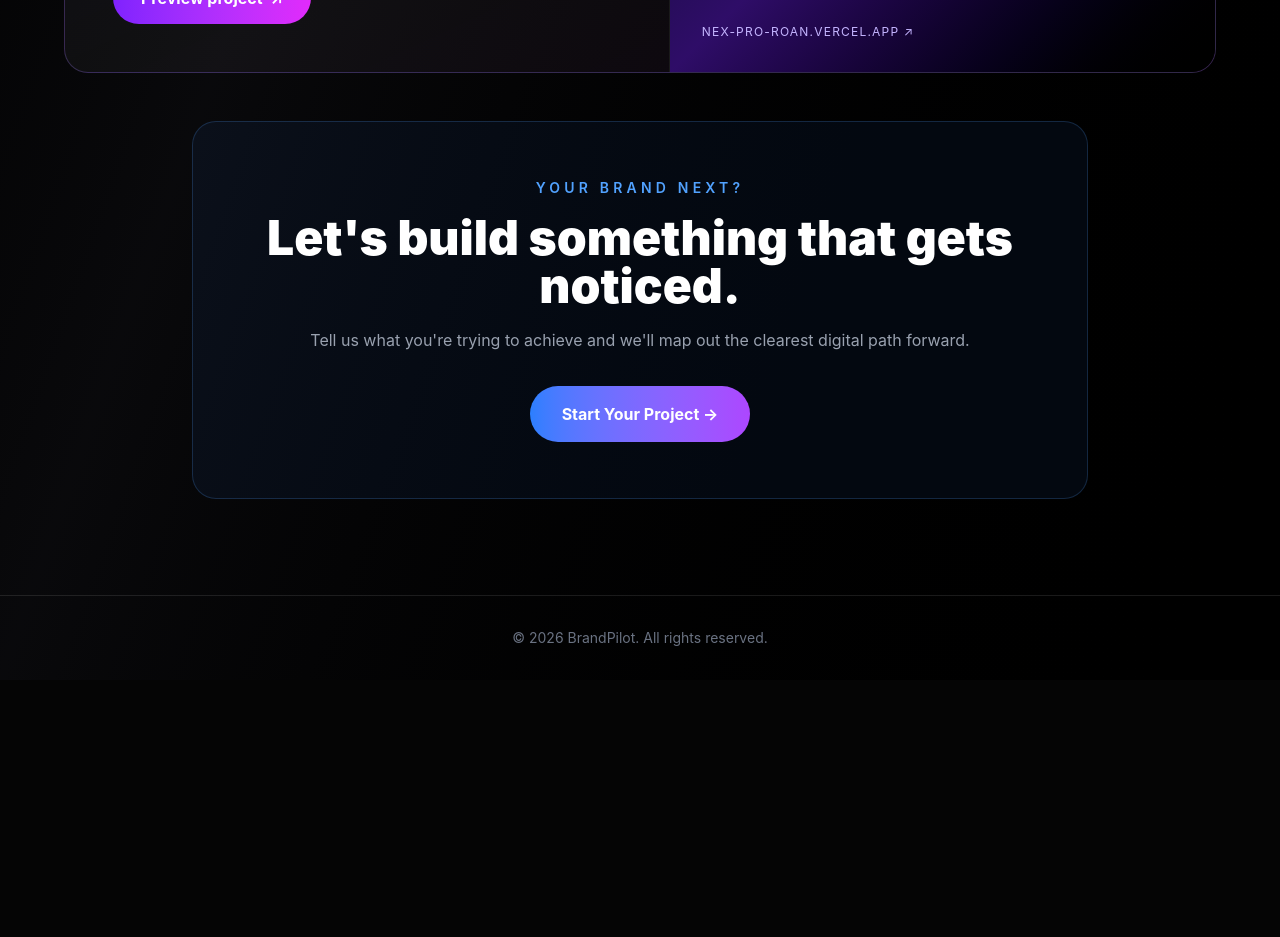
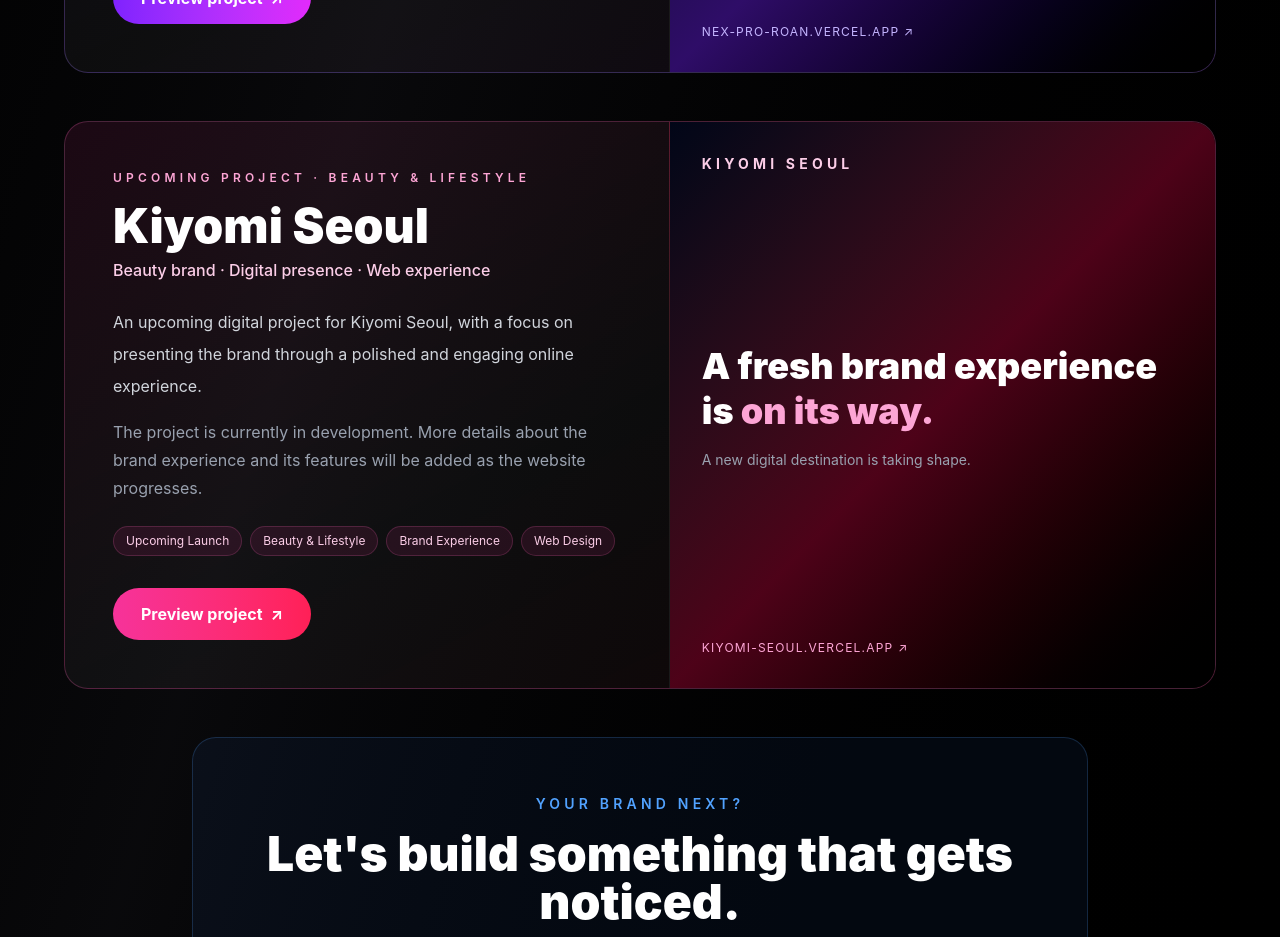
Before and after one commit to thasleenanasreen242-cmd/BrandPilot, a Next.js app: page /portfolio in a window 1280 px wide. Shown: the part 2960-3897 px from the top of the page. Before the commit the page ends 3640 px from the top, so only its background shows below. Built offline with nearby package versions, Linux system fonts and the light colour scheme.

Commit message:
Add Kiyomi Seoul as upcoming portfolio project

```diff
--- a/app/portfolio/page.tsx
+++ b/app/portfolio/page.tsx
@@ -135,6 +135,33 @@ export default function PortfolioPage() {
           </article>
         </div>
       </section>
+      <section className="relative z-10 px-6 pb-12">
+        <div className="max-w-6xl mx-auto">
+          <article className="overflow-hidden rounded-3xl border border-pink-400/25 bg-gradient-to-br from-pink-500/[0.10] via-white/[0.04] to-rose-500/[0.06]">
+            <div className="grid lg:grid-cols-[1.05fr_0.95fr]">
+              <div className="p-8 md:p-12">
+                <p className="text-xs uppercase tracking-[0.35em] text-pink-300 font-semibold">Upcoming Project · Beauty & Lifestyle</p>
+                <h2 className="text-4xl md:text-5xl font-black mt-4">Kiyomi Seoul</h2>
+                <p className="text-pink-200 font-medium mt-2">Beauty brand · Digital presence · Web experience</p>
+                <p className="text-gray-300 leading-8 mt-6">An upcoming digital project for Kiyomi Seoul, with a focus on presenting the brand through a polished and engaging online experience.</p>
+                <p className="text-gray-400 leading-7 mt-4">The project is currently in development. More details about the brand experience and its features will be added as the website progresses.</p>
+                <div className="flex flex-wrap gap-2 mt-6">
+                  {["Upcoming Launch","Beauty & Lifestyle","Brand Experience","Web Design"].map(tag=><span key={tag} className="text-xs px-3 py-1.5 rounded-full bg-pink-500/10 text-pink-200 border border-pink-400/20">{tag}</span>)}
+                </div>
+                <a href="https://kiyomi-seoul.vercel.app" target="_blank" rel="noopener noreferrer" className="inline-flex items-center gap-2 mt-8 px-7 py-3.5 rounded-full bg-gradient-to-r from-pink-500 to-rose-500 font-bold hover:scale-105 transition">Preview project <span aria-hidden="true">↗</span></a>
+              </div>
+              <a href="https://kiyomi-seoul.vercel.app" target="_blank" rel="noopener noreferrer" className="min-h-[280px] lg:min-h-full bg-gradient-to-br from-slate-950 via-rose-950 to-black p-8 flex flex-col justify-between border-t lg:border-t-0 lg:border-l border-white/10">
+                <div className="text-sm tracking-[0.3em] text-pink-200 font-bold">KIYOMI SEOUL</div>
+                <div>
+                  <p className="text-3xl md:text-4xl font-black leading-tight">A fresh brand experience is <span className="text-pink-300">on its way.</span></p>
+                  <p className="text-sm text-gray-400 mt-4">A new digital destination is taking shape.</p>
+                </div>
+                <p className="text-xs uppercase tracking-widest text-pink-300">kiyomi-seoul.vercel.app ↗</p>
+              </a>
+            </div>
+          </article>
+        </div>
+      </section>
       <section className="relative z-10 px-6 pb-24"><div className="max-w-4xl mx-auto rounded-3xl border border-blue-400/20 bg-blue-500/[0.06] p-10 md:p-14 text-center"><p className="text-blue-400 text-sm uppercase tracking-[0.3em] font-semibold">Your brand next?</p><h2 className="text-4xl md:text-5xl font-black mt-4">Let&apos;s build something that gets noticed.</h2><p className="text-gray-400 mt-4 max-w-2xl mx-auto leading-7">Tell us what you&apos;re trying to achieve and we&apos;ll map out the clearest digital path forward.</p><a href="/#contact" className="inline-flex mt-8 px-8 py-4 rounded-full bg-gradient-to-r from-blue-500 to-purple-500 font-bold hover:scale-105 transition">Start Your Project →</a></div></section>
       <footer className="relative z-10 border-t border-white/10 py-8 px-6 text-center text-sm text-gray-500">© {new Date().getFullYear()} BrandPilot. All rights reserved.</footer>
     </main>
```
